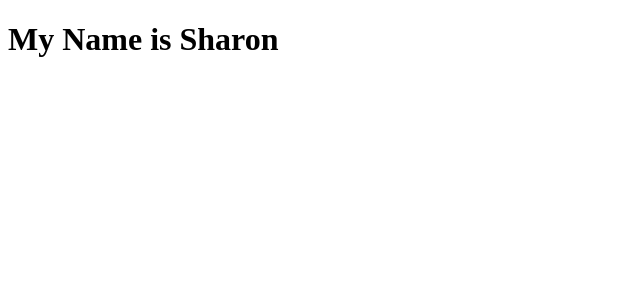
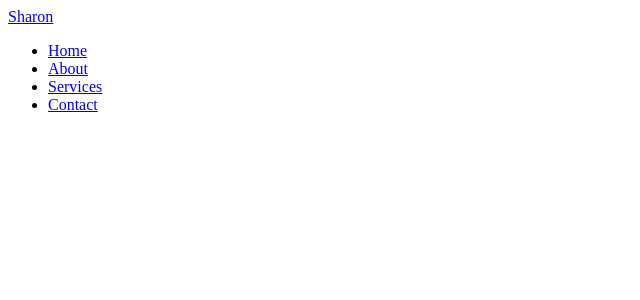
Before and after one commit to SharonMawiaJohn/Random, a React (Vite) app: page / in a window 1280 px wide. Shown: the top 300 px of the page, without its empty margins (0-640 px from the left). Built offline with nearby package versions, Linux system fonts and the light colour scheme.

Commit message:
adds all files created

```diff
--- a/src/App.jsx
+++ b/src/App.jsx
@@ -1,6 +1,7 @@
-function App(){
-  return <h1>My Name is Sharon</h1>
+import NavBar from './components/NavBar.jsx'
 
-}
+const App = () => {
+  return <div><NavBar /></div>
+  }
 
 export default App;
--- a/src/NavBar.jsx
+++ b/src/components/NavBar.jsx
@@ -1,5 +1,4 @@
-import React from 'react';
-// import './NavBar.css';
+import React from "react";
 
 const NavBar = () => {
     return (
@@ -8,7 +7,7 @@ const NavBar = () => {
                 <a href="/">Sharon</a>
             </div>
             <ul className="navbar-links">
-                <li><a href="/home">Home</a></li>
+                <li><a href="/homelink">Home</a></li>
                 <li><a href="/about">About</a></li>
                 <li><a href="/services">Services</a></li>
                 <li><a href="/contact">Contact</a></li>
--- a/src/main.jsx
+++ b/src/main.jsx
@@ -1,8 +1,9 @@
 import { createRoot } from 'react-dom/client'
 import App from './App.jsx'
-import NavBar from './NavBar.jsx'
+
+
 createRoot(document.getElementById('root')).render(
   <routes>
     <App />
-  </routes>,
+  </routes>
 )
```
